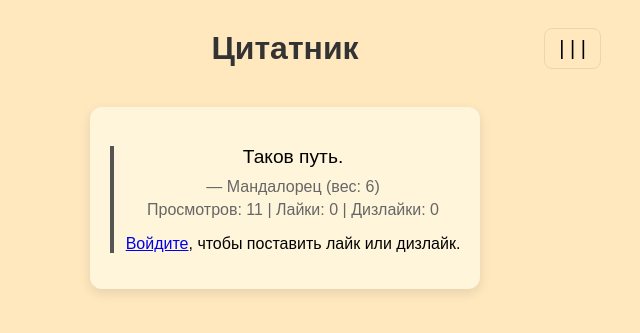
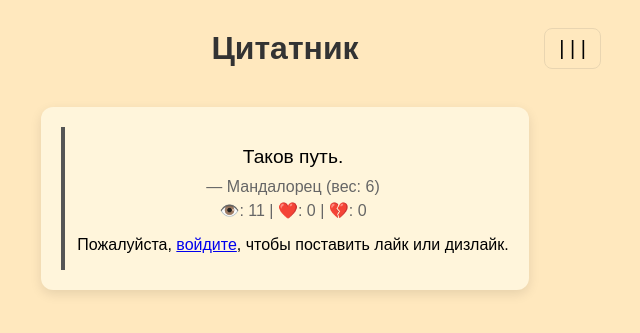
Before and after one commit to AleksandrSolomennikov/django_quotes_generator, a Django app: page / in a window 1280 px wide. Shown: the top 333 px of the page, without its empty margins (355-995 px from the left). Run offline with Django 4.2, Linux system fonts and the light colour scheme; data comes from the database, SQL or seed files in the repository; both versions use the stored data as it was after the commit.

Commit message:
"top 10" visual changes, auth required for adding source and quote

```diff
--- a/quotes/static/quotes/styles.css
+++ b/quotes/static/quotes/styles.css
@@ -21,8 +21,11 @@ header h1 {
 }
 
 .quote-container {
+    display: flex;
+    flex-direction: column;
+    gap: 20px;
     text-align: center;
-    max-width: 600px;
+    max-width: 1000px;
     padding: 20px;
     background: rgb(255, 245, 219);
     border-radius: 12px;
--- a/quotes/templates/quotes/add_quote.html
+++ b/quotes/templates/quotes/add_quote.html
@@ -1,6 +1,8 @@
 {% extends 'quotes/base.html' %}
 {% block content %}
     <h2>Добавить цитату</h2>
+
+    {% if user.is_authenticated %}
 
         {% if not sources_exist %}
         <div style="margin-bottom: 15px; padding: 10px; border: 1px solid red;">
@@ -27,4 +29,8 @@
                 </p>
                 <button type="submit">Добавить</button>
             </form>
+    {% else %}
+        <p>Пожалуйста, <a href="{% url 'login' %}">войдите</a>, чтобы добавить цитату.</p>
+    {% endif %}
+
 {% endblock %}
--- a/quotes/templates/quotes/add_source.html
+++ b/quotes/templates/quotes/add_source.html
@@ -1,6 +1,7 @@
 {% extends 'quotes/base.html' %}
 {% block content %}
     <h2>Добавить источник</h2>
+    {% if user.is_authenticated %}
         <form method="post">
             {% csrf_token %}
             {{ form.non_field_errors }}
@@ -14,4 +15,7 @@
             </p>
             <button type="submit">Сохранить</button>
         </form>
+    {% else %}
+        <p>Пожалуйста, <a href="{% url 'login' %}">войдите</a>, чтобы добавить источник.</p>
+    {% endif %}
 {% endblock %}
--- a/quotes/templates/quotes/index.html
+++ b/quotes/templates/quotes/index.html
@@ -7,16 +7,16 @@
                 <p class="text">{{ quote.text }}</p>
                 <p class="meta">— {{ quote.source.name }} (вес: {{ quote.weight }})</p>
                 <p class="meta">
-                    Просмотров: {{ quote.views }} |
-                    Лайки: <span id="likes">{{ quote.likes }}</span> |
-                    Дизлайки: <span id="dislikes">{{ quote.dislikes }}</span>
+                    👁️: {{ quote.views }} |
+                    ❤️: <span id="likes">{{ quote.likes }}</span> |
+                    💔: <span id="dislikes">{{ quote.dislikes }}</span>
                 </p>
 
                 {% if user.is_authenticated %}
                     <form id="vote-form" method="post" action="{% url 'quotes:vote_quote' quote.pk %}">
                         {% csrf_token %}
-                        <button type="button" data-action="like">👍 Лайк</button>
-                        <button type="button" data-action="dislike">👎 Дизлайк</button>
+                        <button type="button" data-action="like">❤️ Лайк</button>
+                        <button type="button" data-action="dislike">💔 Дизлайк</button>
                     </form>
                     <script>
                         const form = document.getElementById('vote-form');
@@ -44,7 +44,7 @@
                         });
                     </script>
                 {% else %}
-                    <p><a href="{% url 'login' %}">Войдите</a>, чтобы поставить лайк или дизлайк.</p>
+                    <p>Пожалуйста, <a href="{% url 'login' %}">войдите</a>, чтобы поставить лайк или дизлайк.</p>
                 {% endif %}
             </article>
         </div>
```
Also changed, not shown: quotes/templates/quotes/top10.html (+7 -7 lines), db.sqlite3. Lines whose indentation alone changed are shown as unchanged.
